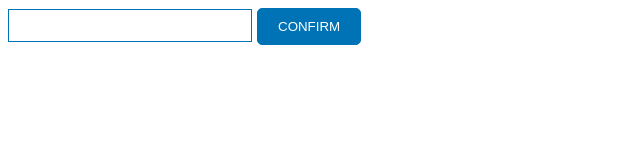
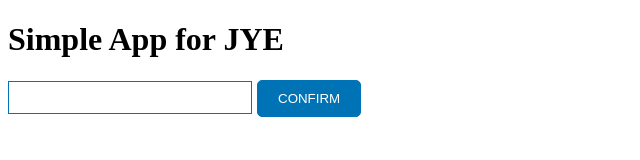
Before and after one commit to zerosheepmoo/jye, a website: page docs/index.html in a window 1280 px wide. Shown: the whole page, without its empty margins (0-640 px from the left). Drawn offline with Linux system fonts and the light colour scheme.

Commit message:
add header

```diff
--- a/docs/index.html
+++ b/docs/index.html
@@ -7,6 +7,7 @@
     <link rel="stylesheet" href="style.css">
     <script src="./src/jye.js"></script>
 </head>
+<h1>Simple App for JYE</h1>
 <body id="jye">
 </body>
 </html>
```
